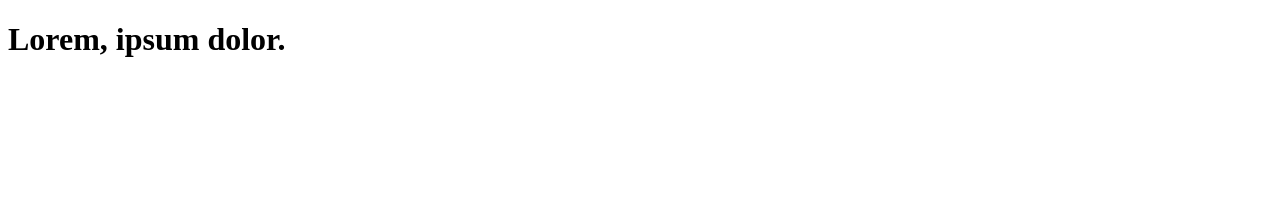
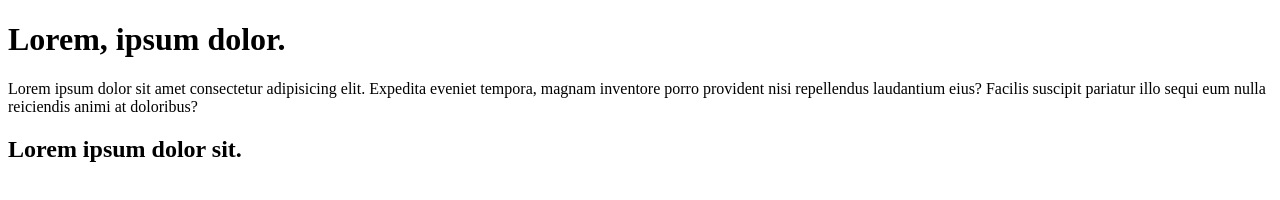
Before and after one commit to Efejotax/git-test-1, a plain HTML site: page index.html in a window 1280 px wide. Drawn offline with Linux system fonts and the light colour scheme.

Commit message:
Ahora he añadido un párrafo grande y un h2

```diff
--- a/index.html
+++ b/index.html
@@ -7,5 +7,11 @@
 </head>
 <body>
     <h1>Lorem, ipsum dolor.</h1>
+    <p>Lorem ipsum dolor sit amet consectetur
+        adipisicing elit. Expedita eveniet tempora,
+        magnam inventore porro provident nisi repellendus
+        laudantium eius? Facilis suscipit pariatur illo sequi
+        eum nulla reiciendis animi at doloribus?</p>
+        <h2>Lorem ipsum dolor sit.</h2>
 </body>
 </html>
```
